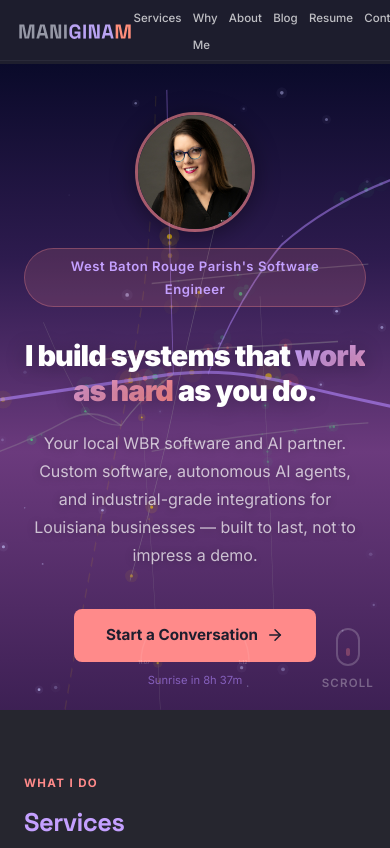
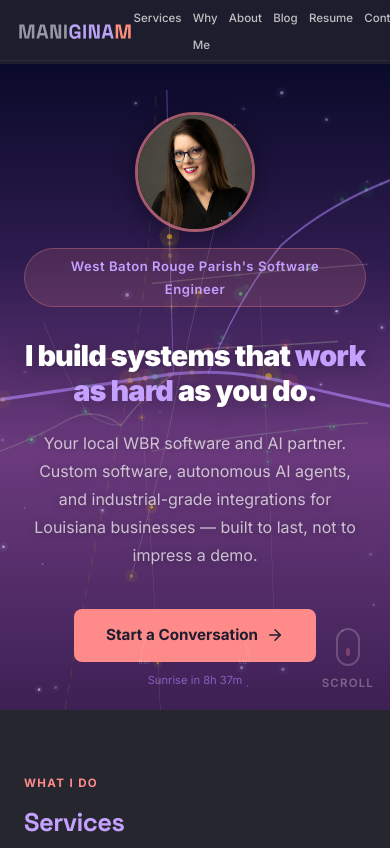
Before and after one commit to maniginam/maniginam.dev, a plain HTML site: page index.html in a window 390 px wide. Shown: the top 848 px of the page. Drawn offline with Linux system fonts and the light colour scheme.

Commit message:
Fix mobile hero highlight blacking out
Gradient background-clip:text drops earlier line fragments on wrapped
inline spans in mobile WebKit/Blink, rendering "work as" transparent
(navy bg showing through). Use solid gold color instead.

```diff
--- a/index.html
+++ b/index.html
@@ -248,9 +248,9 @@
       text-shadow: 0 2px 20px rgba(0,0,0,0.3);
     }
     .hero h1 .highlight {
-      background: linear-gradient(135deg, var(--gold-light), var(--gold));
-      -webkit-background-clip: text; -webkit-text-fill-color: transparent;
-      background-clip: text;
+      /* Solid gold — gradient background-clip:text drops earlier line fragments
+         on wrapped inline spans in mobile WebKit/Blink, blacking out "work as". */
+      color: var(--gold-light);
     }
     .hero-sub {
       font-size: clamp(1rem, 2.2vw, 1.15rem); color: rgba(255,255,255,0.7);
```
